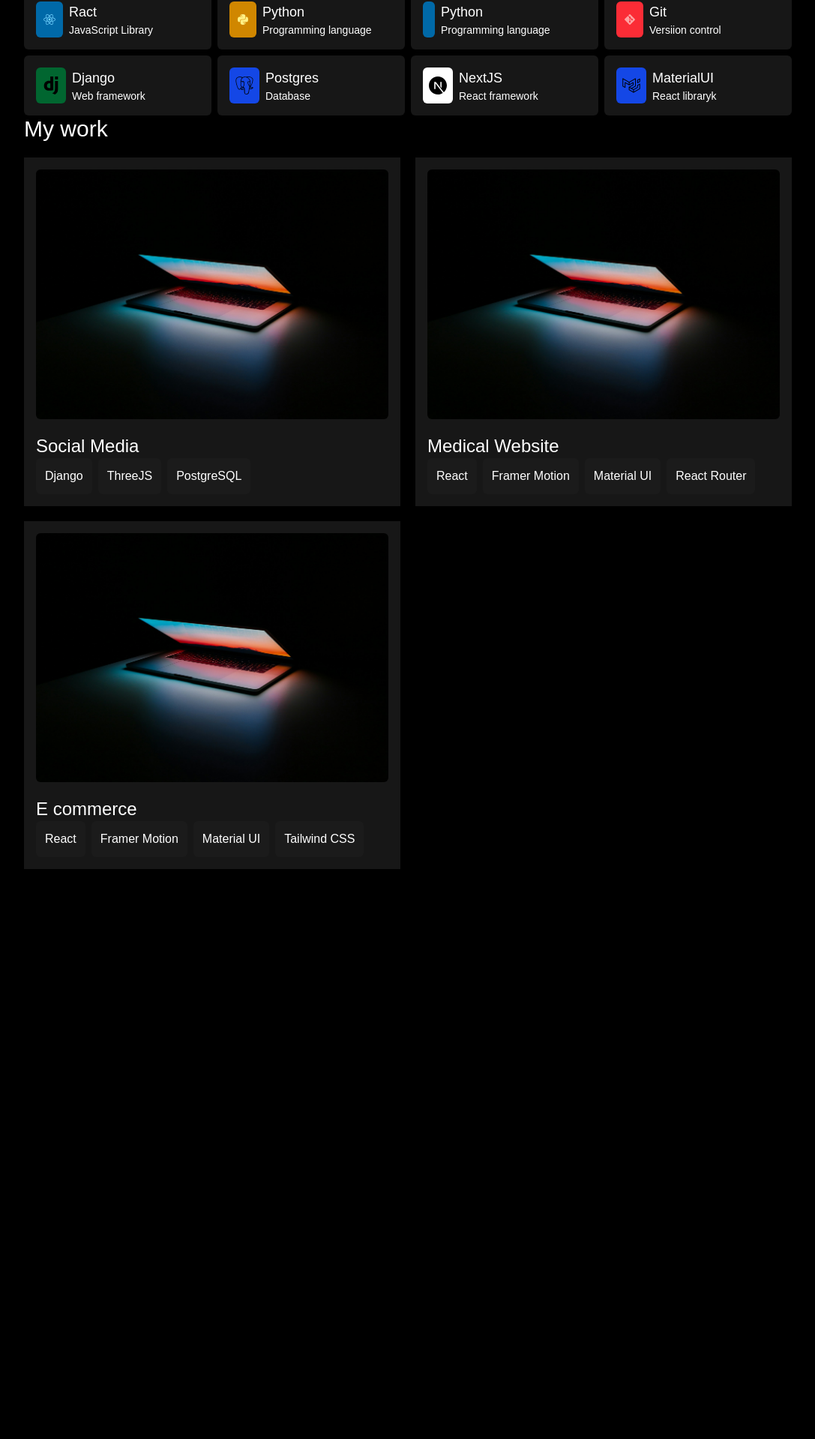
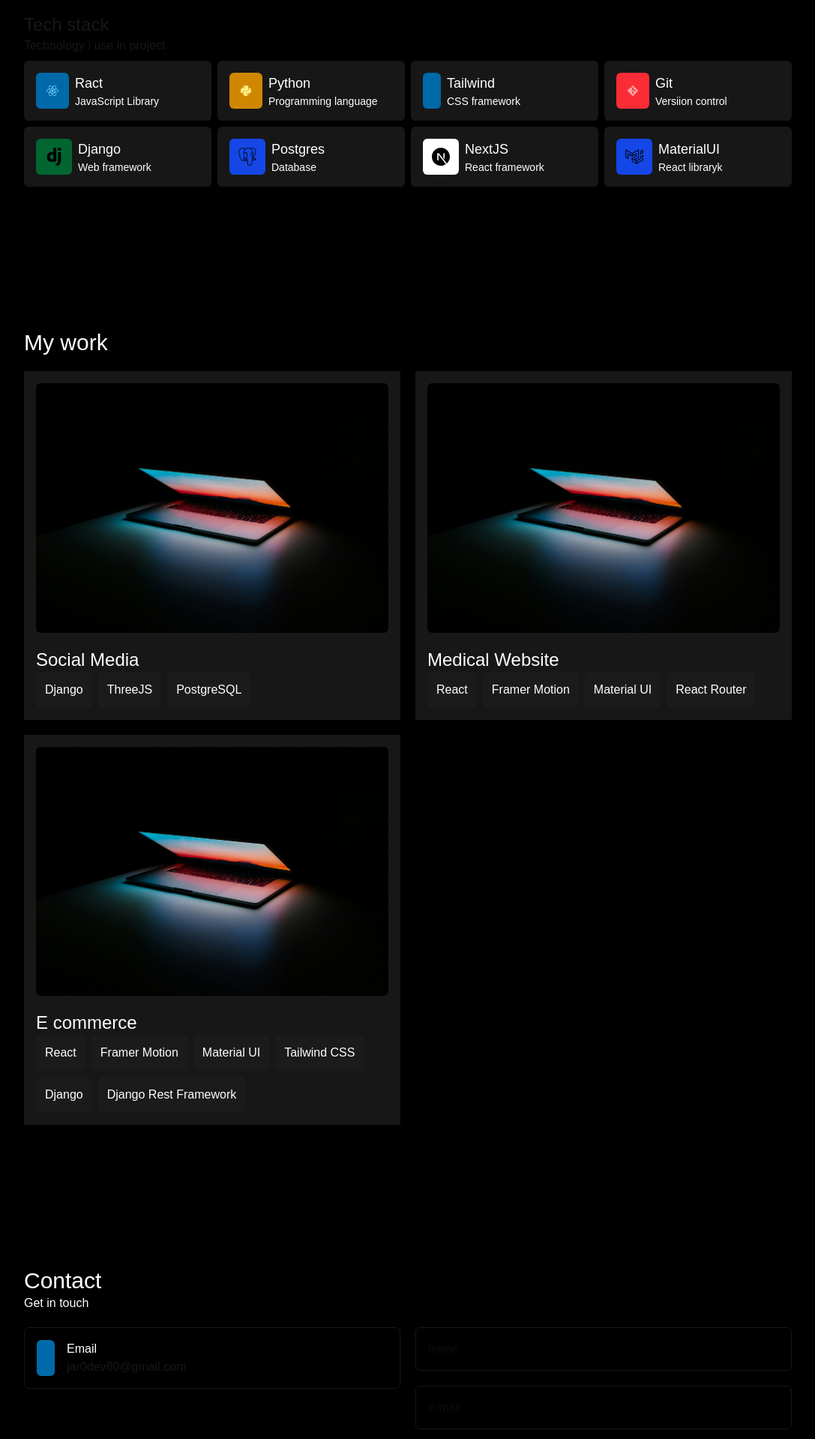
Before and after one commit to Jaro0o0/next_portfolio, a Next.js app: page / in a window 1280 px wide. Shown: the part 878-2797 px from the top of the page at 75% size, without its empty margins (96-1183 px from the left). Before the commit the page ends 2037 px from the top, so only its background shows below. Built offline with nearby package versions, Linux system fonts and the light colour scheme.

Commit message:
add form

```diff
--- /dev/null
+++ b/src/app/components/Contact/Contact.jsx
@@ -0,0 +1,44 @@
+import { FontAwesomeIcon } from "@fortawesome/react-fontawesome";
+import { faGithub, faLinkedin , faReact , faPython , faTailwindCss , faGitAlt} from "@fortawesome/free-brands-svg-icons";
+
+function Contact () {
+    return (
+        <section className="py-[95px] px-0">
+            <div className="container  mx-auto max-w-5xl">
+                {/* HEADING */}
+                <div className="mb-5">
+                    <h1 className="text-white text-3xl">Contact</h1>
+                    <p className="text-white">Get in touch</p>
+                </div>
+                {/* Grid */}
+                <div className="grid grid-cols-2 gap-5">
+                {/* EMAIL_BOX */}
+                <div>
+                    <div className="border border-[#171717] rounded-md p-4 flex gap-4">
+                        {/* ICON_BOX */}
+                        <div className="rounded-md bg-sky-700  flex items-center  p-3">
+                            <FontAwesomeIcon icon={faTailwindCss} className="w-6 h-6 text-sky-300" />
+                        </div>
+                        {/* TEXT_BOX */}
+                        <div>
+                            <span className="text-white">Email</span>
+                            <p>jar0dev80@gmail.com</p>
+                        </div>
+                    </div>
+                </div>
+                {/* Form_BOX */}
+                <div>
+                    <form className="flex flex-col gap-5">
+                        <input placeholder="name" className="border border-[#171717] rounded-md p-4"/>
+                        <input placeholder="e-mail" className="border border-[#171717] rounded-md p-4"/>
+                        <textarea placeholder="text" className="border border-[#171717] rounded-md p-4"/>
+                        <button type="submit">Wyślj</button>
+                    </form>
+                </div>
+                </div>
+            </div>
+        </section>
+     );
+}
+
+export default  Contact;
--- a/src/app/components/Header/Header.jsx
+++ b/src/app/components/Header/Header.jsx
@@ -3,7 +3,7 @@ import { faGithub, faLinkedin } from "@fortawesome/free-brands-svg-icons";
 
 function Header() {
   return (
-    <header className="fixed top-0 w-full p-5">
+    <header className="fixed top-0 w-full p-5 bg-black">
       <div className="container mx-auto max-w-5xl">
         <div className="flex justify-between items-center">
           <div className="flex gap-4 items-center">
--- a/src/app/components/Portfolio/Portfolio.jsx
+++ b/src/app/components/Portfolio/Portfolio.jsx
@@ -2,7 +2,7 @@ import Image from "next/image";
 
 function Portfolio() {
   return (
-    <section>
+    <section className="py-[95px] px-0">
       <div className="container mx-auto max-w-5xl">
         <h1 className="text-3xl text-white">My work</h1>
         {/* Grid */}
@@ -93,7 +93,7 @@ function Portfolio() {
             <div>
               <h1 className="text-2xl text-white">E commerce</h1>
               {/* TECH_STACK_BOX*/}
-              <div className="flex gap-2">
+              <div className="flex gap-2 flex-wrap">
                 {/* ICON */}
                 <div className="bg-[#1b1b1b] p-3 text-white rounded-md ">
                   React
@@ -110,6 +110,14 @@ function Portfolio() {
                 <div className="bg-[#1b1b1b] p-3 text-white rounded-md ">
                   Tailwind CSS
                 </div>
+                {/* ICON */}
+                <div className="bg-[#1b1b1b] p-3 text-white rounded-md ">
+                  Django
+                </div>
+                   {/* ICON */}
+                <div className="bg-[#1b1b1b] p-3 text-white rounded-md ">
+                  Django Rest Framework
+                </div>
               </div>
             </div>
           </div>
--- a/src/app/components/TechStack/TechStack.jsx
+++ b/src/app/components/TechStack/TechStack.jsx
@@ -6,7 +6,7 @@ function TechStack() {
     return (
     <>
     {/* TECH_STACK */}
-    <section>
+    <section className="py-[95px] px-0">
         {/* Tech Stack */}
         <div className="container mx-auto max-w-5xl">
           <h1 className="text-2xl ">Tech stack</h1>
@@ -19,7 +19,7 @@ function TechStack() {
             <div className="p-4 flex gap-2 bg-[#171717] rounded-md">
               {/* <FontAwesomeIcon icon={faReact} /> */}
               {/* ICON_BOX */}
-              <div className="rounded-md bg-sky-700  flex items-center  p-2">
+              <div className="rounded-md bg-sky-700  flex items-center  p-3">
                 <FontAwesomeIcon icon={faReact} className="w-6 h-6 text-sky-300"/>
 
               </div>
@@ -34,7 +34,7 @@ function TechStack() {
             <div className="p-4 flex gap-2 bg-[#171717] rounded-md">
               {/* <FontAwesomeIcon icon={faReact} /> */}
               {/* ICON_BOX */}
-              <div className="rounded-md bg-yellow-600  flex items-center  p-2">
+              <div className="rounded-md bg-yellow-600  flex items-center  p-3">
                 <FontAwesomeIcon icon={faPython}  className="w-6 h-6 text-yellow-200"/>
 
               </div>
@@ -50,14 +50,14 @@ function TechStack() {
             <div className="p-4 flex gap-2 bg-[#171717] rounded-md">
               {/* <FontAwesomeIcon icon={faReact} /> */}
               {/* ICON_BOX */}
-              <div className="rounded-md bg-sky-700  flex items-center  p-2">
+              <div className="rounded-md bg-sky-700  flex items-center  p-3">
                 <FontAwesomeIcon icon={faTailwindCss} className="w-6 h-6 text-sky-300" />
 
               </div>
               {/* TEXT_BOX */}
               <div>
-                <span className="text-white text-lg">Python</span>
-                <p className="text-white text-sm">Programming language</p>
+                <span className="text-white text-lg">Tailwind</span>
+                <p className="text-white text-sm">CSS framework</p>
               </div>
             </div>
 
@@ -65,7 +65,7 @@ function TechStack() {
             <div className="p-4 flex gap-2 bg-[#171717] rounded-md">
               {/* <FontAwesomeIcon icon={faReact} /> */}
               {/* ICON_BOX */}
-              <div className="rounded-md bg-red-500  flex items-center  p-2">
+              <div className="rounded-md bg-red-500  flex items-center  p-3">
                 <FontAwesomeIcon icon={faGitAlt} className="w-6 h-6 text-red-300" />
 
               </div>
@@ -80,7 +80,7 @@ function TechStack() {
             <div className="p-4 flex gap-2 bg-[#171717] rounded-md">
               {/* <FontAwesomeIcon icon={faReact} /> */}
               {/* ICON_BOX */}
-              <div className="rounded-md bg-green-800  flex items-center  p-2">
+              <div className="rounded-md bg-green-800  flex items-center  p-3">
                 <Image src='/icons/django.svg' width={24} height={24} alt="Django Logo"/>
 
               </div>
@@ -95,7 +95,7 @@ function TechStack() {
             <div className="p-4 flex gap-2 bg-[#171717] rounded-md">
               {/* <FontAwesomeIcon icon={faReact} /> */}
               {/* ICON_BOX */}
-              <div className="rounded-md bg-blue-700  flex items-center  p-2">
+              <div className="rounded-md bg-blue-700  flex items-center  p-3">
                 <Image src='/icons/postgres.svg' width={24} height={24} alt="Postgres Logo" />
 
               </div>
@@ -110,7 +110,7 @@ function TechStack() {
             <div className="p-4 flex gap-2 bg-[#171717] rounded-md">
               {/* <FontAwesomeIcon icon={faReact} /> */}
               {/* ICON_BOX */}
-              <div className="rounded-md bg-white  flex items-center  p-2">
+              <div className="rounded-md bg-white  flex items-center  p-3">
                 <Image src='/icons/next.svg' width={24} height={24} alt="Postgres Logo"/>
 
               </div>
@@ -125,7 +125,7 @@ function TechStack() {
             <div className="p-4 flex gap-2 bg-[#171717] rounded-md">
               {/* <FontAwesomeIcon icon={faReact} /> */}
               {/* ICON_BOX */}
-              <div className="rounded-md bg-blue-700  flex items-center  p-2">
+              <div className="rounded-md bg-blue-700  flex items-center  p-3">
                 <Image src='/icons/material.png' width={24} height={24} alt="Postgres Logo" />
 
               </div>
--- a/src/app/page.js
+++ b/src/app/page.js
@@ -2,6 +2,7 @@ import Header from "./components/Header/Header";
 import TechStack from "./components/TechStack/TechStack";
 import Portfolio from './components/Portfolio/Portfolio'
 import Image from "next/image";
+import Contact from "./components/Contact/Contact";
 
 
 
@@ -24,6 +25,7 @@ function Home() {
       </section>
       <TechStack/>
       <Portfolio/>
+      <Contact/>
 
 
     </>
```
